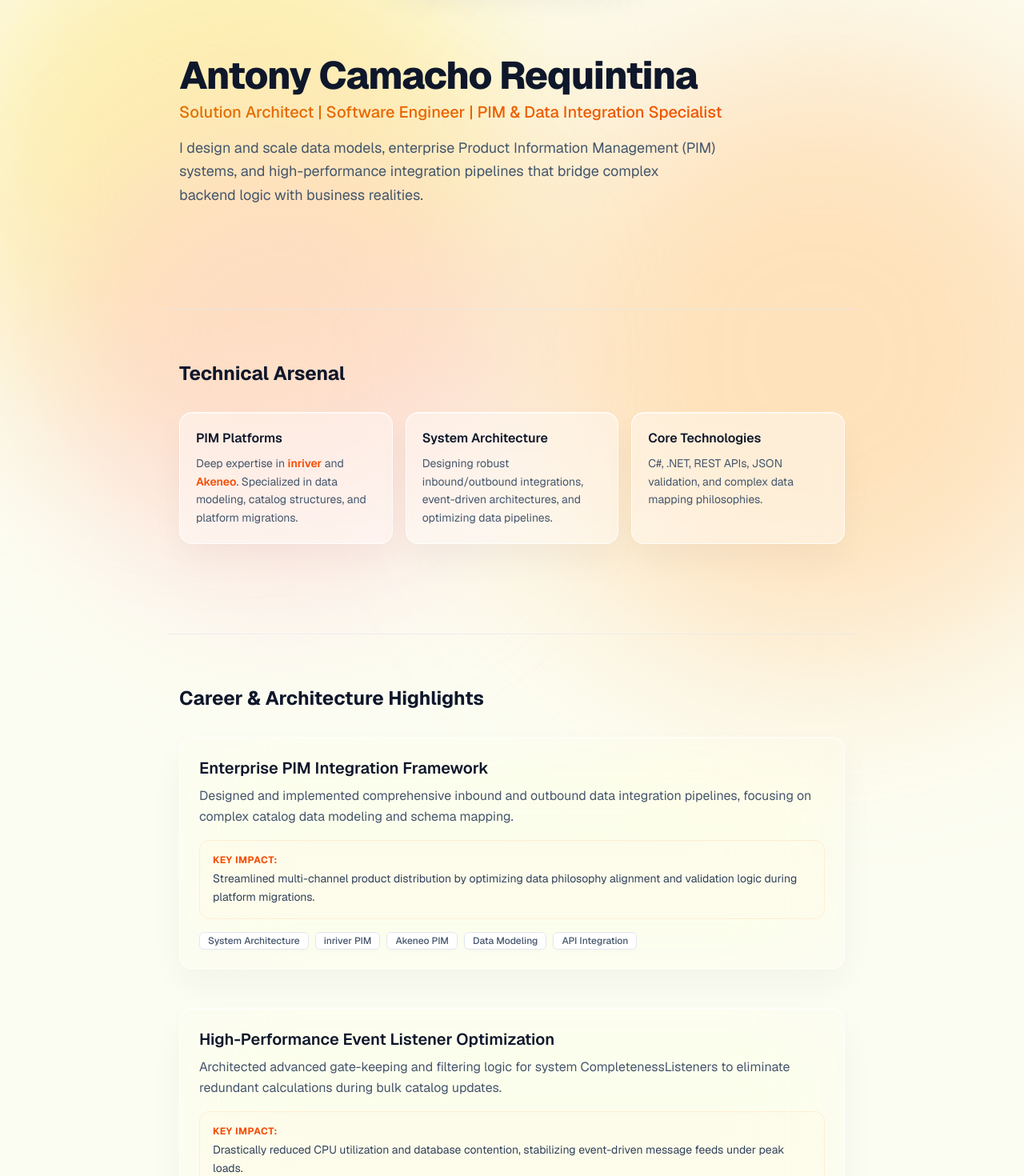
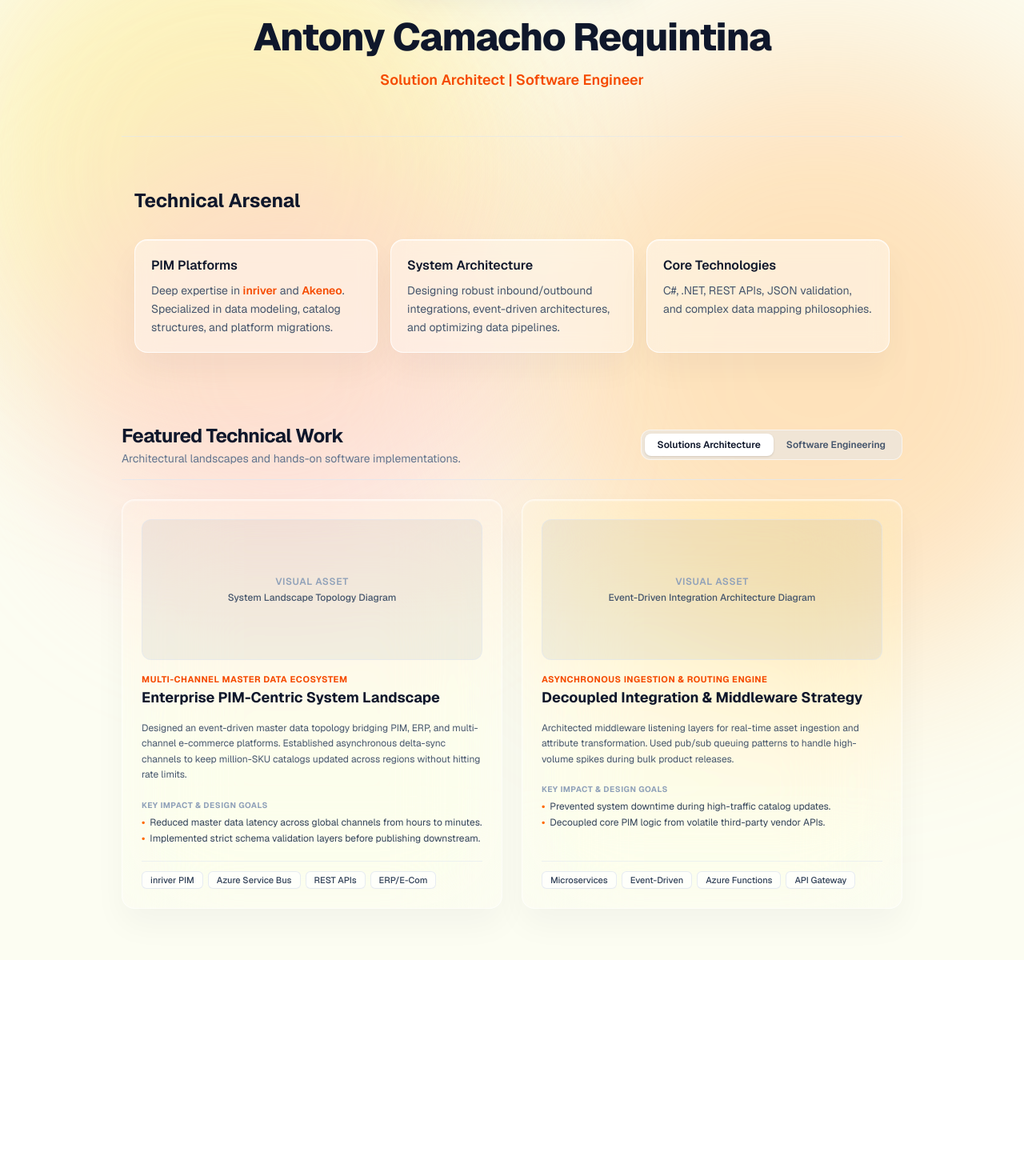
Before and after one commit to anthercam/portfolio, a Next.js app: page / in a window 1280 px wide. Shown: the part 100-1570 px from the top of the page at 80% size. After the commit the page ends 1300 px from the top, so only its background shows below. Built offline with nearby package versions, Linux system fonts and the light colour scheme.

Commit message:
UI improvements

```diff
--- a/app/components/Hero.tsx
+++ b/app/components/Hero.tsx
@@ -1,32 +1,14 @@
 // components/Hero.tsx
 export default function Hero() {
   return (
-    <section className="py-20 max-w-4xl mx-auto px-4 relative">
-      <h1 className="text-5xl font-extrabold tracking-tight text-slate-900">
+    <div className="w-full text-center space-y-4 pt-4 pb-8">
+      <br/>
+      <h1 className="text-4xl sm:text-5xl font-extrabold text-slate-900 tracking-tight">
         Antony Camacho Requintina
       </h1>
-      <p className="text-xl font-medium bg-gradient-to-r from-amber-600 to-orange-600 bg-clip-text text-transparent mt-2">
-        Solution Architect | Software Engineer | PIM & Data Integration Specialist
+      <p className="text-base sm:text-lg font-semibold text-orange-600">
+        Solution Architect | Software Engineer
       </p>
-      <p className="text-slate-600 mt-4 max-w-2xl text-lg leading-relaxed">
-        I design and scale data models, enterprise Product Information Management (PIM) systems,
-        and high-performance integration pipelines that bridge complex backend logic with business realities.
-      </p>
-      {/* <div className="mt-8 flex gap-4">
-        <a
-          href="#contact"
-          className="px-5 py-2.5 bg-gradient-to-b from-amber-400 to-orange-500 text-white font-medium rounded-xl shadow-[0_10px_20px_rgba(245,158,11,0.25),inset_0_1px_0_rgba(255,255,255,0.3)] hover:from-amber-500 hover:to-orange-600 transition scale-100 hover:scale-[1.02] active:scale-[0.98] duration-200"
-        >
-          Get in Touch
-        </a>
-        <a
-          href="/files/resume.pdf"
-          download
-          className="px-5 py-2.5 bg-white/50 backdrop-blur-md border border-white/80 text-slate-700 font-medium rounded-xl shadow-[0_10px_20px_rgba(15,23,42,0.03),inset_0_1px_0_rgba(255,255,255,0.6)] hover:bg-white/80 hover:border-slate-300 transition scale-100 hover:scale-[1.02] active:scale-[0.98] duration-200"
-        >
-          Download CV
-        </a>
-      </div> */}
-    </section>
+    </div>
   );
 }
--- a/app/components/Highlights.tsx
+++ b/app/components/Highlights.tsx
@@ -1,64 +1,174 @@
 'use client';
-import dynamic from 'next/dynamic';
 
-const Mermaid = dynamic(() => import('./Mermaid'), { ssr: false });
+import { useState } from 'react';
 
-// Using 8-digit hex codes (#RRGGBBAA) to safely pass alpha opacity without commas
-const pimFlowDiagram = `graph TD
-  ERP[ERP System / Master Data] -->|Delta Payload| Inbound[Inbound Validation API]
-  Inbound -->|Schema Match| PIM[PIM Core Model: Akeneo/inriver]
-  PIM -->|Completeness Evaluated| Listeners{Completeness Listeners}
-  Listeners -->|Valid Data| Channel[Outbound Channels: Shopify/Marketplaces]
-  Listeners -->|Missing Attributes| ErrorLog[Error Logs & Notifications]
-
-  %% Clean hex-alpha formatting to satisfy the Mermaid string parser
-  style ERP fill:#ffffff4d,stroke:#ffffffcc,stroke-width:1.5px,color:#334155
-  style Inbound fill:#ffffff4d,stroke:#ffffffcc,stroke-width:1.5px,color:#334155
-  style PIM fill:#fbbf240f,stroke:#f59e0b80,stroke-width:2px,color:#7c2d12,font-weight:bold
-  style Listeners fill:#f973160d,stroke:#f9731680,stroke-width:2px,color:#7c2d12,font-weight:bold
-  style Channel fill:#ffffff4d,stroke:#ffffffcc,stroke-width:1.5px,color:#334155
-  style ErrorLog fill:#ffffff4d,stroke:#ffffffcc,stroke-width:1.5px,color:#334155
-
-  linkStyle default stroke:#f59e0b59,stroke-width:1.5px,color:#475569`;
-
-const projects = [
-  {
-    title: "Enterprise PIM Integration Framework",
-    description: "Designed and implemented comprehensive inbound and outbound data integration pipelines, focusing on complex catalog data modeling and schema mapping.",
-    impact: "Streamlined multi-channel product distribution by optimizing data philosophy alignment and validation logic during platform migrations.",
-    tags: ["System Architecture", "inriver PIM", "Akeneo PIM", "Data Modeling", "API Integration"]
-  },
-  {
-    title: "High-Performance Event Listener Optimization",
-    description: "Architected advanced gate-keeping and filtering logic for system CompletenessListeners to eliminate redundant calculations during bulk catalog updates.",
-    impact: "Drastically reduced CPU utilization and database contention, stabilizing event-driven message feeds under peak loads.",
-    tags: ["Event-Driven Architecture", "Performance Tuning", "Backend Logic", "inriver"]
-  }
-];
+interface ShowcaseItem {
+  id: string;
+  title: string;
+  subtitle: string;
+  category: 'architecture' | 'engineering';
+  tags: string[];
+  description: string;
+  keyOutcomes: string[];
+  imagePlaceholderText: string;
+  imageUrl?: string;
+}
 
 export default function Highlights() {
+  const [activeTab, setActiveTab] = useState<'architecture' | 'engineering'>('architecture');
+
+  const highlightsData: ShowcaseItem[] = [
+    // Architecture Showcase Items
+    {
+      id: 'arch-1',
+      title: 'Enterprise PIM-Centric System Landscape',
+      subtitle: 'Multi-Channel Master Data Ecosystem',
+      category: 'architecture',
+      tags: ['inriver PIM', 'Azure Service Bus', 'REST APIs', 'ERP/E-Com'],
+      description: 'Designed an event-driven master data topology bridging PIM, ERP, and multi-channel e-commerce platforms. Established asynchronous delta-sync channels to keep million-SKU catalogs updated across regions without hitting rate limits.',
+      keyOutcomes: [
+        'Reduced master data latency across global channels from hours to minutes.',
+        'Implemented strict schema validation layers before publishing downstream.'
+      ],
+      imagePlaceholderText: 'System Landscape Topology Diagram'
+    },
+    {
+      id: 'arch-2',
+      title: 'Decoupled Integration & Middleware Strategy',
+      subtitle: 'Asynchronous Ingestion & Routing Engine',
+      category: 'architecture',
+      tags: ['Microservices', 'Event-Driven', 'Azure Functions', 'API Gateway'],
+      description: 'Architected middleware listening layers for real-time asset ingestion and attribute transformation. Used pub/sub queuing patterns to handle high-volume spikes during bulk product releases.',
+      keyOutcomes: [
+        'Prevented system downtime during high-traffic catalog updates.',
+        'Decoupled core PIM logic from volatile third-party vendor APIs.'
+      ],
+      imagePlaceholderText: 'Event-Driven Integration Architecture Diagram'
+    },
+
+    // Engineering Showcase Items
+    {
+      id: 'eng-1',
+      title: 'Dynamic Catalog Builder',
+      subtitle: 'Custom UI & Automated Layout Tool',
+      category: 'engineering',
+      tags: ['React.js', 'TypeScript', 'Node.js', 'Custom APIs'],
+      description: 'Engineered a visual Catalog Builder allowing product managers to dynamically construct, preview, and export customized product datasheets and catalogs sourced directly from PIM data.',
+      keyOutcomes: [
+        'Automated manual document creation, saving hours of designer effort.',
+        'Provides real-time visual previews with live attribute mapping.'
+      ],
+      imagePlaceholderText: 'Catalog Builder UI Preview & Page Layouts'
+    },
+    {
+      id: 'eng-2',
+      title: 'NOBB Connector & Integration Plugin',
+      subtitle: 'Building Industry Master Data Integration',
+      category: 'engineering',
+      tags: ['C# / .NET', 'RESTful Integration', 'PIM Extension', 'Data Validation'],
+      description: 'Built a specialized integration connector syncing product master data directly with NOBB (Norwegian Building Center database). Solved complex attribute mappings, automated status checking, and fallback mechanisms.',
+      keyOutcomes: [
+        'Streamlined compliance sync for Scandinavian market distribution.',
+        'Built automated error handling and logging pipelines for sync failures.'
+      ],
+      imagePlaceholderText: 'NOBB Connector Data Flow & Mapping Logic'
+    }
+  ];
+
+  const filteredItems = highlightsData.filter(item => item.category === activeTab);
+
   return (
-    <section className="py-16 max-w-4xl mx-auto px-4 border-t border-slate-200/60">
-      <h2 className="text-2xl font-bold text-slate-900 mb-8">
-        Career & Architecture Highlights
-      </h2>
-      <div className="space-y-12">
-        {projects.map((p, idx) => (
-          <div key={idx} className="group relative flex flex-col items-start p-6 bg-white/[0.12] backdrop-blur-3xl backdrop-saturate-[1.8] border border-white/60 rounded-2xl shadow-[0_20px_40px_rgba(15,23,42,0.04),inset_0_1px_2px_rgba(255,255,255,0.6)] transition-all duration-300 hover:border-slate-300 hover:bg-white/60 hover:scale-[1.01]">
+    <section className="space-y-6">
+      {/* Pillar Toggle Header */}
+      <div className="flex flex-col sm:flex-row sm:items-center justify-between gap-4 border-b border-slate-200/80 pb-4">
+        <div>
+          <h2 className="text-2xl font-bold tracking-tight text-slate-900">Featured Technical Work</h2>
+          <p className="text-xs sm:text-sm text-slate-500 mt-0.5">
+            Architectural landscapes and hands-on software implementations.
+          </p>
+        </div>
 
-            <h3 className="text-xl font-semibold text-slate-900 group-hover:text-orange-600 transition-colors duration-200">
-              {p.title}
-            </h3>
-            <p className="mt-2 text-slate-600 leading-relaxed text-sm md:text-base">{p.description}</p>
+        {/* Tab Selector */}
+        <div className="flex p-1 bg-slate-200/50 backdrop-blur-md rounded-xl border border-white/60 self-start sm:self-auto">
+          <button
+            onClick={() => setActiveTab('architecture')}
+            className={`px-4 py-1.5 text-xs font-semibold rounded-lg transition-all duration-200 ${
+              activeTab === 'architecture'
+                ? 'bg-white text-slate-900 shadow-sm'
+                : 'text-slate-600 hover:text-slate-900'
+            }`}
+          >
+            Solutions Architecture
+          </button>
+          <button
+            onClick={() => setActiveTab('engineering')}
+            className={`px-4 py-1.5 text-xs font-semibold rounded-lg transition-all duration-200 ${
+              activeTab === 'engineering'
+                ? 'bg-white text-slate-900 shadow-sm'
+                : 'text-slate-600 hover:text-slate-900'
+            }`}
+          >
+            Software Engineering
+          </button>
+        </div>
+      </div>
 
-            <div className="mt-4 bg-amber-50/40 border border-orange-100 p-4 rounded-xl w-full shadow-[inset_0_1px_2px_rgba(0,0,0,0.01)]">
-              <span className="text-xs font-bold uppercase tracking-wider text-orange-600 block mb-1">Key Impact:</span>
-              <p className="text-sm text-slate-700 leading-relaxed">{p.impact}</p>
+      {/* Grid Display */}
+      <div className="grid grid-cols-1 md:grid-cols-2 gap-6">
+        {filteredItems.map((item) => (
+          <div
+            key={item.id}
+            className="p-6 bg-white/[0.12] backdrop-blur-3xl backdrop-saturate-[1.8] border border-white/60 rounded-2xl shadow-[0_20px_40px_rgba(15,23,42,0.04),inset_0_1px_2px_rgba(255,255,255,0.6)] relative overflow-hidden flex flex-col justify-between group hover:border-orange-200/80 transition-all duration-300"
+          >
+            <div className="space-y-4">
+              {/* Visual Preview Box (Replace imagePlaceholderText with <img> once screenshots are ready) */}
+              <div className="w-full h-44 rounded-xl bg-slate-900/5 border border-slate-200/60 flex items-center justify-center p-4 text-center relative overflow-hidden group-hover:bg-slate-900/10 transition duration-300">
+                {item.imageUrl ? (
+                  <img src={item.imageUrl} alt={item.title} className="w-full h-full object-cover rounded-lg" />
+                ) : (
+                  <div className="space-y-1">
+                    <span className="text-xs font-semibold text-slate-400 uppercase tracking-wider block">Visual Asset</span>
+                    <p className="text-xs text-slate-600 font-medium px-4">{item.imagePlaceholderText}</p>
+                  </div>
+                )}
+              </div>
+
+              {/* Title & Subtitle */}
+              <div>
+                <span className="text-[11px] font-bold text-orange-600 uppercase tracking-wider block">
+                  {item.subtitle}
+                </span>
+                <h3 className="text-lg font-bold text-slate-900 leading-snug mt-0.5">
+                  {item.title}
+                </h3>
+              </div>
+
+              {/* Description */}
+              <p className="text-xs text-slate-600 leading-relaxed">
+                {item.description}
+              </p>
+
+              {/* Key Outcomes */}
+              <div className="space-y-1.5 pt-1">
+                <span className="text-[10px] font-bold text-slate-400 uppercase tracking-wider block">Key Impact & Design Goals</span>
+                <ul className="space-y-1">
+                  {item.keyOutcomes.map((outcome, oIdx) => (
+                    <li key={oIdx} className="text-xs text-slate-700 flex items-start gap-1.5">
+                      <span className="text-orange-500 font-bold">•</span>
+                      <span>{outcome}</span>
+                    </li>
+                  ))}
+                </ul>
+              </div>
             </div>
 
-            <div className="mt-4 flex flex-wrap gap-2">
-              {p.tags.map((tag, tIdx) => (
-                <span key={tIdx} className="px-2.5 py-0.5 bg-white border border-slate-200 text-slate-600 rounded-md text-xs font-medium shadow-[0_2px_4px_rgba(0,0,0,0.02)]">
+            {/* Tech Stack Tags */}
+            <div className="mt-5 flex flex-wrap gap-1.5 border-t border-slate-200/60 pt-3">
+              {item.tags.map((tag, tIdx) => (
+                <span
+                  key={tIdx}
+                  className="px-2.5 py-0.5 bg-white/70 border border-slate-200/80 text-slate-700 rounded-md text-[11px] font-medium shadow-[0_1px_2px_rgba(0,0,0,0.01)]"
+                >
                   {tag}
                 </span>
               ))}
@@ -66,32 +176,6 @@ export default function Highlights() {
           </div>
         ))}
       </div>
-
-      <div className="mt-16">
-        <h3 className="text-lg font-semibold text-slate-900 mb-2">Data Flow Pipelines</h3>
-        <p className="text-sm text-slate-500 mb-6">
-          Visual orchestration topology highlighting operational validation layers and boundary gate logic:
-        </p>
-
-        <div className="p-6 bg-white/[0.08] backdrop-blur-xl border border-white/40 rounded-2xl shadow-[0_20px_40px_rgba(15,23,42,0.02)] relative overflow-hidden group">
-          <style jsx global>{`
-            .mermaid svg .node rect,
-            .mermaid svg .node polygon,
-            .mermaid svg .node circle,
-            .mermaid svg .node path {
-              filter: drop-shadow(0 4px 6px rgba(15, 23, 42, 0.03))
-                      drop-shadow(0 1px 2px rgba(15, 23, 42, 0.02));
-              transition: all 0.3s ease;
-            }
-            .mermaid svg .node:hover rect,
-            .mermaid svg .node:hover polygon {
-              fill: rgba(255, 255, 255, 0.6) !important;
-              stroke: rgba(245, 158, 11, 0.8) !important;
-            }
-          `}</style>
-          <Mermaid chart={pimFlowDiagram} />
-        </div>
-      </div>
     </section>
   );
 }
--- a/app/components/TechStack.tsx
+++ b/app/components/TechStack.tsx
@@ -1,7 +1,7 @@
 // components/TechStack.tsx
 export default function TechStack() {
   return (
-    <section className="py-16 max-w-4xl mx-auto px-4 border-t border-slate-200/60">
+    <section className="py-16 max-full mx-auto px-4 border-t border-slate-200/60">
       <h2 className="text-2xl font-bold text-slate-900 mb-8">
         Technical Arsenal
       </h2>
--- a/app/page.tsx
+++ b/app/page.tsx
@@ -10,6 +10,7 @@ export default function Home() {
 
   const experience = [
     {
+      company: "Avensia Philippines Inc.",
       role: "Solutions Architect",
       type: "Full-time",
       duration: "Nov 2020 - Present",
@@ -18,7 +19,8 @@ export default function Home() {
       details: "Leading architecture design for enterprise-scale Product Information Management (PIM) platforms, streamlining multi-channel integrations and aligning complex data structures with business initiatives."
     },
     {
-      role: "Full-Stack Engineer",
+      company: "Oppy",
+      role: "Full-Stack Engineer (Contract)",
       type: "Part-time",
       duration: "Jan 2024 - Oct 2025",
       location: "Remote | Colorado, US",
@@ -26,15 +28,19 @@ export default function Home() {
       details: "Built scalable back‑office platforms with PHP (Laravel) and Node.js/React.js, improving efficiency and reducing process time by 25%. Collaborated across teams to deliver secure APIs and enforce best practices in testing and integration for long‑term reliability."
     },
     {
-      role: "Software Engineer | PIM & Data Integration Specialist",
-      type: "Full-time (3 yrs 3 mos)",
+      company: "Inspire Team Philippines",
+      role: "Software Engineer | PIM Integration Specialist",
+      type: "Full-time",
+      duration: "Aug 2017 - Nov 2020",
       location: "Cebu, Philippines",
       skills: ["C# / .NET", "RESTful APIs", "Software Integration", "Data Lifecycle Modeling", "EAI Frameworks"],
       details: "Developed backend integrations across PIM, CMS, and ERP systems with C# and REST APIs, streamlining data flow and boosting accuracy. Enhanced efficiency through scalable pipelines and Agile collaboration, accelerating delivery speed and quality."
     },
     {
+      company: "Alliance Software Inc.",
       role: "Software Engineer",
-      type: "Full-time (2 yrs 3 mos)",
+      type: "Full-time",
+      duration: "Jun 2015 - Aug 2017",
       location: "Cebu, Philippines",
       skills: ["ASP.NET / Angular", "Software Architecture", "Relational Databases", "Design Patterns", "Performance Tuning"],
       details: "Built high‑availability enterprise applications with ASP.NET and Angular, improving backend performance and reliability. Maintained mission‑critical workflows and optimized APIs with Lotus Notes and .NET, boosting efficiency and supporting seamless business operations."
@@ -110,9 +116,9 @@ export default function Home() {
       </header>
 
       {/* Main Display Container */}
-      <div className="max-w-4xl mx-auto px-4 pt-10 pb-16 relative z-10 w-full">
+      <div className="max-w-5xl mx-auto px-6 pt-8 pb-16 relative z-10 w-full">
         {activeTab === 'highlights' && (
-          <div className="space-y-12 animate-in fade-in duration-300">
+          <div className="space-y-6 animate-in fade-in duration-300">
             <Hero />
             <TechStack />
             <Highlights />
@@ -120,9 +126,9 @@ export default function Home() {
         )}
 
         {activeTab === 'resume' && (
-          <div className="animate-in fade-in duration-300 space-y-8 max-w-4xl mx-auto w-full">
+          <div className="animate-in fade-in duration-300 space-y-8 max-full mx-auto w-full">
             {/* Header Card */}
-            <div className="py-10 px-8 bg-white/[0.12] backdrop-blur-3xl backdrop-saturate-[1.8] border border-white/60 rounded-[32px] shadow-[0_30px_60px_rgba(15,23,42,0.06),inset_0_1px_3px_rgba(255,255,255,0.8)] text-center relative overflow-hidden">
+            <div className="py-6 px-8 bg-white/[0.12] backdrop-blur-3xl backdrop-saturate-[1.8] border border-white/60 rounded-[32px] shadow-[0_30px_60px_rgba(15,23,42,0.06),inset_0_1px_3px_rgba(255,255,255,0.8)] text-center relative overflow-hidden">
               <div className="absolute top-0 left-0 right-0 h-[2px] bg-gradient-to-r from-transparent via-white/80 to-transparent" />
               <h2 className="text-3xl font-bold tracking-tight text-slate-900 mb-3">Professional History</h2>
               <p className="text-slate-600 max-w-md mx-auto mb-6 text-sm md:text-base leading-relaxed">
@@ -141,18 +147,23 @@ export default function Home() {
             <div className="grid grid-cols-1 md:grid-cols-3 gap-6 items-start">
 
               {/* Timeline */}
-              <div className="md:col-span-2 space-y-6">
+              <div className="md:col-span-2 space-y-6 order-1 md:order-2">
                 {experience.map((exp, idx) => (
                   <div key={idx} className="p-6 bg-white/[0.12] backdrop-blur-3xl backdrop-saturate-[1.8] border border-white/60 rounded-2xl shadow-[0_20px_40px_rgba(15,23,42,0.04),inset_0_1px_2px_rgba(255,255,255,0.6)] relative overflow-hidden transition hover:scale-[1.005] duration-200">
                     <div className="absolute top-0 left-0 right-0 h-[1px] bg-gradient-to-r from-transparent via-white/40 to-transparent" />
 
                     <div className="flex flex-col sm:flex-row sm:justify-between sm:items-start gap-2">
                       <div>
+                        {exp.company && <h3 className="text-lg font-bold text-slate-900 leading-snug">{exp.company}</h3>}
                         {exp.role && <p className="text-sm font-semibold text-orange-600 mt-0.5">{exp.role}</p>}
                       </div>
                       <div className="text-left sm:text-right text-xs text-slate-500 font-medium">
-                        <p className="text-slate-700 font-semibold">{exp.duration || exp.type}</p>
-                        {exp.location && <p className="mt-0.5">{exp.location}</p>}
+                        <p className="text-slate-700 font-semibold">{exp.duration}</p>
+                        <div className="flex sm:justify-end items-center gap-1.5 mt-0.5">
+                          {exp.type && <span className="text-slate-400 font-normal">{exp.type}</span>}
+                          {exp.type && exp.location && <span className="text-slate-300">•</span>}
+                          {exp.location && <span>{exp.location}</span>}
+                        </div>
                       </div>
                     </div>
 
@@ -172,7 +183,7 @@ export default function Home() {
               </div>
 
               {/* Sidebar Pane */}
-              <div className="space-y-6 md:sticky md:top-24">
+              <div className="space-y-6 md:sticky md:top-24 order-2 md:order-1" >
                 <div className="p-5 bg-white/[0.12] backdrop-blur-3xl backdrop-saturate-[1.8] border border-white/60 rounded-2xl shadow-[0_20px_40px_rgba(15,23,42,0.04),inset_0_1px_2px_rgba(255,255,255,0.6)] relative overflow-hidden flex flex-col gap-4">
                   <div className="absolute top-0 left-0 right-0 h-[1px] bg-gradient-to-r from-transparent via-white/40 to-transparent" />
 
@@ -262,8 +273,8 @@ export default function Home() {
           </div>
         )}
 
-        {activeTab === 'contact' && (
-          <div className="animate-in fade-in duration-300 py-16 px-8 bg-white/[0.12] backdrop-blur-3xl backdrop-saturate-[1.8] border border-white/60 rounded-[32px] shadow-[0_30px_60px_rgba(15,23,42,0.06),inset_0_1px_3px_rgba(255,255,255,0.8),inset_0_-2px_4px_rgba(0,0,0,0.01)] text-center max-w-2xl mx-auto relative overflow-hidden w-full">
+       {activeTab === 'contact' && (
+          <div className="animate-in fade-in duration-300 py-16 px-8 bg-white/[0.12] backdrop-blur-3xl backdrop-saturate-[1.8] border border-white/60 rounded-[32px] shadow-[0_30px_60px_rgba(15,23,42,0.06),inset_0_1px_3px_rgba(255,255,255,0.8),inset_0_-2px_4px_rgba(0,0,0,0.01)] text-center w-full mx-auto relative overflow-hidden">
             <div className="absolute top-0 left-0 right-0 h-[2px] bg-gradient-to-r from-transparent via-white/80 to-transparent" />
 
             <h2 className="text-4xl font-extrabold tracking-tight text-slate-900 mb-4">Let&apos;s Build Something Together</h2>
@@ -271,7 +282,7 @@ export default function Home() {
               Available for specialized architectural consulting, ecosystem data mapping design, and system modernization initiatives.
             </p>
 
-            <div className="grid grid-cols-1 sm:grid-cols-2 gap-4">
+            <div className="grid grid-cols-1 sm:grid-cols-2 gap-4 max-w-xl mx-auto">
               <a
                 href="mailto:anthercam21@gmail.com"
                 className="p-4 bg-white/40 backdrop-blur-md border border-white/80 rounded-xl shadow-[0_4px_12px_rgba(15,23,42,0.02),inset_0_1px_0_rgba(255,255,255,0.5)] hover:border-orange-200 hover:bg-white transition text-slate-700 font-medium text-sm"
```
